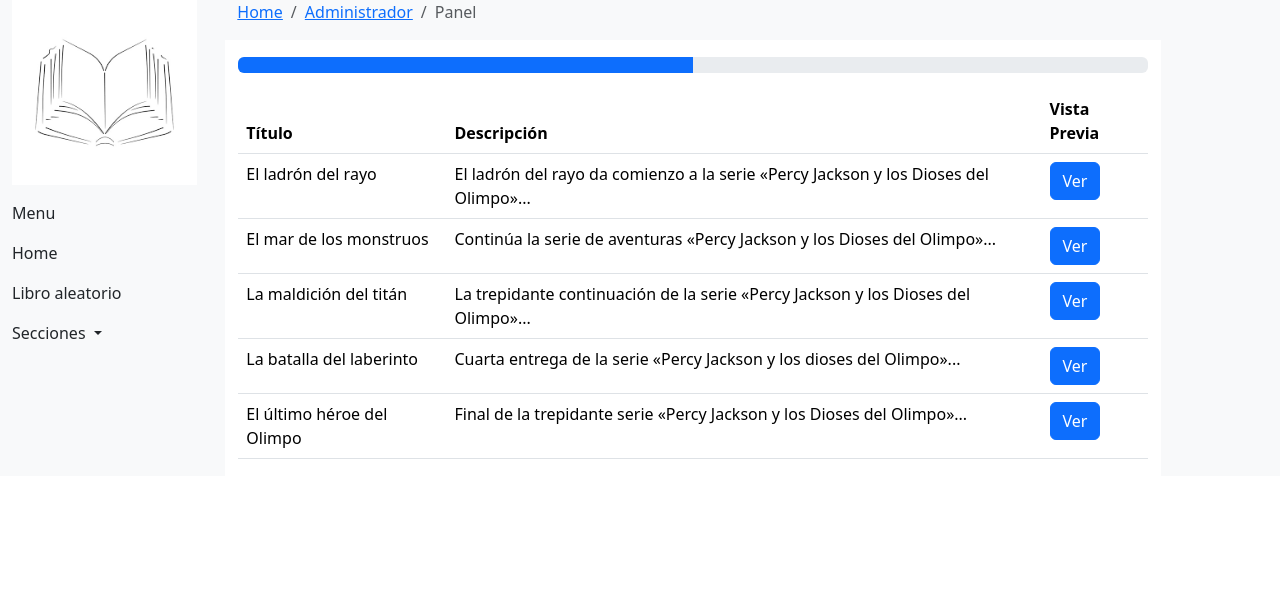
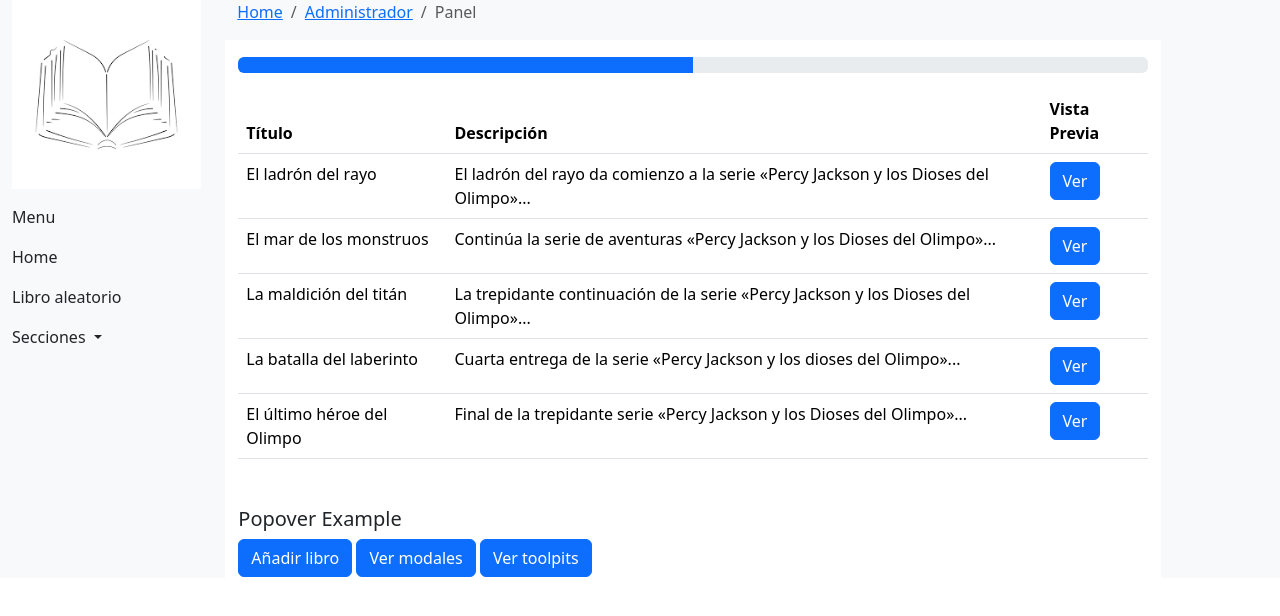
Before and after one commit to LaCeBr/EjercicioBootstrap, a website: page admin.html in a window 1280 px wide. Drawn offline with nearby package versions, Linux system fonts and the light colour scheme.

Commit message:
En admin: popocers y finalizado

```diff
--- a/admin.html
+++ b/admin.html
@@ -7,16 +7,17 @@
     <title>Bootstrap Administrador</title>
     <link href="https://cdn.jsdelivr.net/npm/bootstrap@5.3.2/dist/css/bootstrap.min.css" rel="stylesheet"
         integrity="sha384-T3c6CoIi6uLrA9TneNEoa7RxnatzjcDSCmG1MXxSR1GAsXEV/Dwwykc2MPK8M2HN" crossorigin="anonymous">
+
+  <script src="https://cdn.jsdelivr.net/npm/@popperjs/core@2.11.6/dist/umd/popper.min.js"></script>
+  <script src="https://cdn.jsdelivr.net/npm/bootstrap@5.3.0-alpha1/dist/js/bootstrap.min.js"></script>
 </head>
 <body>
     <div class="container-fluid bg-body-tertiary">
         <div class="row">
             <!-- Columna para el menú -->
             <div class="col-md-2">
-                <div class="d-flex">
-                    <div class="sidebar-container">
                 <div class="logo">
-                            <img src="imagenes/logo.png" class="img-fluid" alt="..." style="max-width: 185px; height: auto;">
+                    <img src="imagenes/logo.png" class="img-fluid" alt="..." style="max-width: 100%; height: auto;">
                 </div>
                 <div><p></p></div>
                 <p>Menu</p>
@@ -38,8 +39,6 @@
                         </li>
                         <li><a class="dropdown-item" href="#">Suscribirse</a></li>
                     </ul>
-                        </div>
-                    </div>
                 </div>
             </div>
             <!-- Contenido principal de la página -->
@@ -66,6 +65,7 @@
                     <div><p></p></div>
                     <div><p></p></div>
                     <!-- Tabla -->
+                    <!-- Cada celda descripción es un toolpit y la vista previa los modales -->
                     <div class="container-fluid">
                         <table class="table table-hover">
                             <thead>
@@ -129,6 +129,7 @@ Tras fracasar en un primer intento de detener en alta mar las arrolladoras tropa
                                 </tr>
                             </tbody>
                         </table>
+
                         <!-- Modales con vista previa -->
                         <div class="modal fade" id="rayo" role="dialog" aria-hidden="true">
                             <div class="modal-dialog modal-lg" role="document">
@@ -283,32 +284,27 @@ Tras fracasar en un primer intento de detener en alta mar las arrolladoras tropa
                         </div>
                     </div>
                     <div><p></p></div>
+                    <div><p></p></div>
+                    <!-- Popovers -->
+                    <div class="container mt-5">
+                        <h5>Popover Example</h5>
+                        <button type="button" class="btn btn-primary" data-bs-toggle="popover" title="A futuro" data-bs-content="Esta función no está implementada">Añadir libro</button>
+                        <button type="button" class="btn btn-primary" data-bs-toggle="popover" title="En la tabla" data-bs-content="Los modales saltan con los botones 'ver' dispuestos en la tabla">Ver modales</button>
+                        <button type="button" class="btn btn-primary" data-bs-toggle="popover" title="En la tabla" data-bs-content="Los toolpits aparecen al pasar el cursor sobre las descripciones de la tabla">Ver toolpits</button>
                     </div>
                 </div>
             </div>
         </div>
-
+    </div>
     <div><p></p></div>
-
-
-
-
-
 </body>
-
-
-
-
-
-
-
-
-
-
-
-
-<script src="https://code.jquery.com/jquery-3.5.1.slim.min.js"></script>
-<script src="https://cdn.jsdelivr.net/npm/@popperjs/core@2.5.4/dist/umd/popper.min.js"></script>
+<script>
+    var popoverTriggerList = [].slice.call(document.querySelectorAll('[data-bs-toggle="popover"]'))
+    var popoverList = popoverTriggerList.map(function (popoverTriggerEl) {
+      return new bootstrap.Popover(popoverTriggerEl)
+    })
+</script>
+<script src="https://code.jquery.com/jquery-3.6.0.min.js"></script>
 <script src="https://stackpath.bootstrapcdn.com/bootstrap/4.5.2/js/bootstrap.min.js"></script>
 <script src="https://cdn.jsdelivr.net/npm/bootstrap@5.3.2/dist/js/bootstrap.bundle.min.js"
 integrity="sha384-C6RzsynM9kWDrMNeT87bh95OGNyZPhcTNXj1NW7RuBCsyN/o0jlpcV8Qyq46cDfL"
```
Lines whose indentation alone changed are shown as unchanged.
